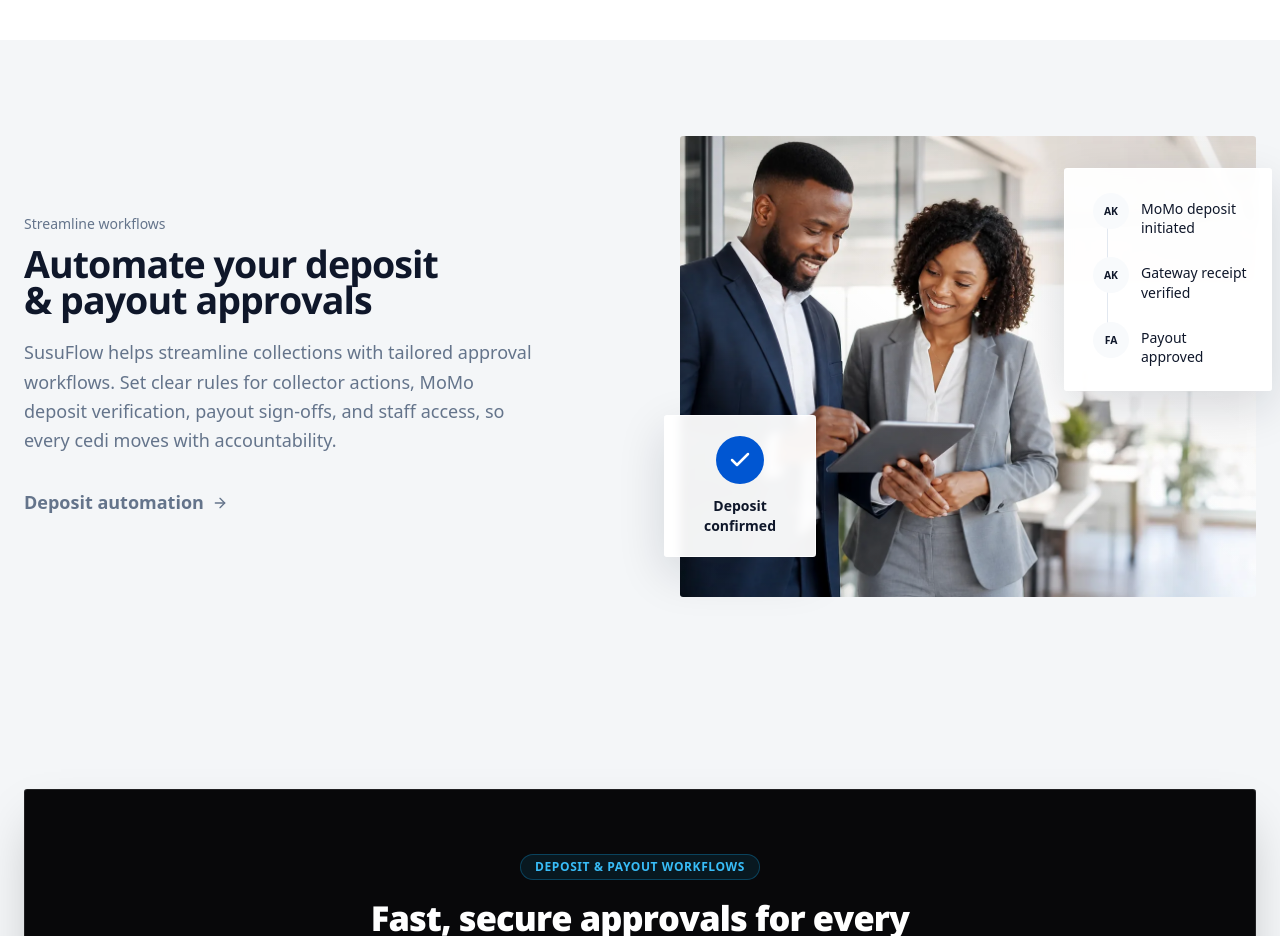
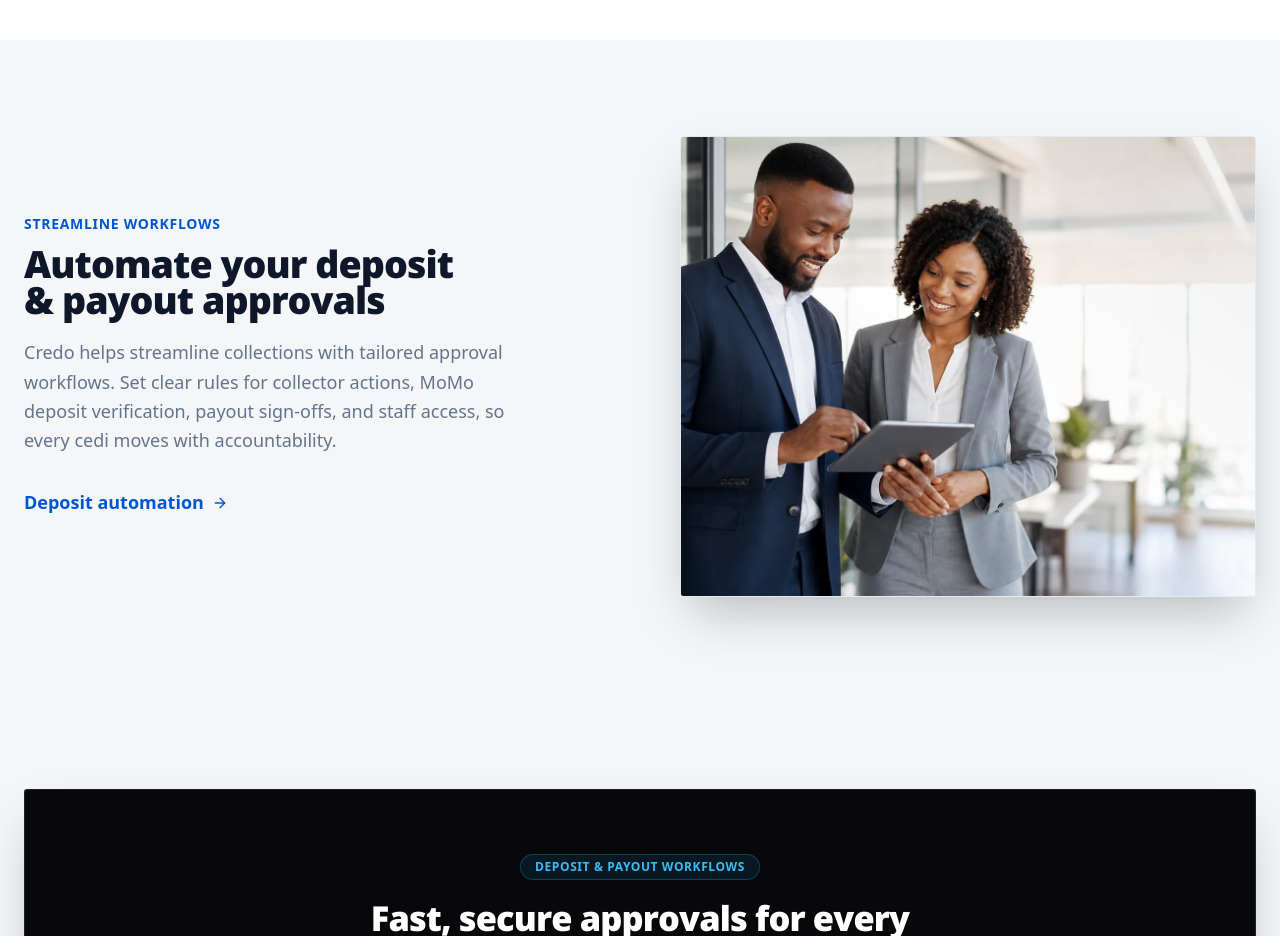
Before and after one commit to Gideon-Dadey/SusuFlow, a Next.js app in the folder apps/web/: page / in a window 1280 px wide. Shown: the part 2620-3556 px from the top of the page. Built offline with nearby package versions, Linux system fonts and the light colour scheme.

Commit message:
fix: remove timeline and deposit confirmed overlay cards from workflow automation image section

```diff
--- a/apps/web/src/components/marketing/workflow-automation-section.tsx
+++ b/apps/web/src/components/marketing/workflow-automation-section.tsx
@@ -1,68 +1,8 @@
 import Image from "next/image";
 import Link from "next/link";
-import { ArrowRight, Check } from "lucide-react";
+import { ArrowRight } from "lucide-react";
 import { BRAND_WORKFLOW_AUTOMATION } from "@/lib/brand-assets";
 import { MarketingContainer } from "./marketing-container";
-import { cn } from "@/lib/utils";
-
-const WORKFLOW_STEPS = [
-  { label: "MoMo deposit initiated", initials: "AK" },
-  { label: "Gateway receipt verified", initials: "AK" },
-  { label: "Payout approved", initials: "FA" },
-] as const;
-
-function ConfirmedCard({ className }: { className?: string }) {
-  return (
-    <div
-      className={cn(
-        "rounded-none border border-white/80 bg-white/95 p-5 shadow-[0_16px_48px_rgba(15,23,42,0.14)] backdrop-blur-sm",
-        "dark:border-border dark:bg-card",
-        className,
-      )}
-    >
-      <div className="mx-auto flex size-12 items-center justify-center rounded-full bg-primary text-primary-foreground">
-        <Check className="size-6" strokeWidth={2.5} aria-hidden />
-      </div>
-      <p className="mt-3 text-center text-sm font-semibold text-foreground">
-        Deposit confirmed
-      </p>
-    </div>
-  );
-}
-
-function TimelineCard({ className }: { className?: string }) {
-  return (
-    <div
-      className={cn(
-        "rounded-none border border-white/80 bg-white/95 p-5 shadow-[0_16px_48px_rgba(15,23,42,0.14)] backdrop-blur-sm sm:p-6",
-        "dark:border-border dark:bg-card",
-        className,
-      )}
-    >
-      <ol className="relative space-y-5">
-        {WORKFLOW_STEPS.map((step, index) => (
-          <li key={step.label} className="relative flex items-start gap-3 pl-1">
-            {index < WORKFLOW_STEPS.length - 1 ? (
-              <span
-                className="absolute left-[1.125rem] top-8 h-[calc(100%+0.25rem)] w-px bg-border"
-                aria-hidden
-              />
-            ) : null}
-            <span
-              className="relative z-10 flex size-9 shrink-0 items-center justify-center rounded-full bg-muted text-[0.65rem] font-bold text-foreground"
-              aria-hidden
-            >
-              {step.initials}
-            </span>
-            <span className="pt-1.5 text-sm font-medium leading-snug text-foreground">
-              {step.label}
-            </span>
-          </li>
-        ))}
-      </ol>
-    </div>
-  );
-}
 
 export function WorkflowAutomationSection() {
   return (
@@ -70,32 +10,32 @@ export function WorkflowAutomationSection() {
       <MarketingContainer className="py-16 sm:py-20 lg:py-24">
         <div className="flex flex-col gap-8 sm:gap-10 lg:grid lg:grid-cols-2 lg:items-center lg:gap-16 xl:gap-20">
           <div className="order-1 min-w-0 text-left lg:order-1">
-            <p className="text-sm font-medium text-muted-foreground">
+            <p className="text-sm font-bold uppercase tracking-wider text-[#0056d2] dark:text-sky-400">
               Streamline workflows
             </p>
-            <h2 className="mt-3 text-balance text-2xl font-bold leading-tight tracking-tight text-foreground sm:text-3xl lg:text-[2.35rem]">
+            <h2 className="mt-3 text-balance text-2xl font-black leading-tight tracking-tight text-foreground sm:text-3xl lg:text-[2.35rem]">
               Automate your deposit &amp; payout approvals
             </h2>
             <p className="mt-5 max-w-lg text-pretty text-base leading-relaxed text-muted-foreground">
-              SusuFlow helps streamline collections with tailored approval
+              Credo helps streamline collections with tailored approval
               workflows. Set clear rules for collector actions, MoMo deposit
               verification, payout sign-offs, and staff access, so every cedi
               moves with accountability.
             </p>
             <Link
               href="/how-it-works"
-              className="mt-6 inline-flex items-center gap-2 text-base font-semibold text-muted-foreground transition-colors hover:text-foreground lg:mt-8"
+              className="mt-6 inline-flex items-center gap-2 text-base font-bold text-[#0056d2] dark:text-sky-400 transition-colors hover:opacity-80 lg:mt-8"
             >
-              Deposit automation
+              <span>Deposit automation</span>
               <ArrowRight className="h-4 w-4" />
             </Link>
           </div>
 
           <div className="relative order-2 mx-auto w-full max-w-xl lg:order-2 lg:max-w-none">
-            <div className="relative aspect-[4/3] overflow-hidden rounded-none sm:aspect-[5/4]">
+            <div className="relative aspect-[4/3] overflow-hidden rounded-2xl sm:aspect-[5/4] shadow-2xl border border-slate-200/80 dark:border-white/10">
               <Image
                 src={BRAND_WORKFLOW_AUTOMATION}
-                alt="SusuFlow staff reviewing deposit approvals in a modern office"
+                alt="Credo staff reviewing deposit approvals in a modern office"
                 fill
                 sizes="(max-width: 1024px) 90vw, 50vw"
                 className="object-cover object-center"
@@ -105,9 +45,6 @@ export function WorkflowAutomationSection() {
                 aria-hidden
               />
             </div>
-
-            <ConfirmedCard className="absolute -left-2 bottom-8 w-[8.5rem] sm:-left-4 sm:bottom-10 sm:w-[9.5rem]" />
-            <TimelineCard className="absolute -right-2 top-6 w-[11.5rem] sm:-right-4 sm:top-8 sm:w-[13rem]" />
           </div>
         </div>
       </MarketingContainer>
```
